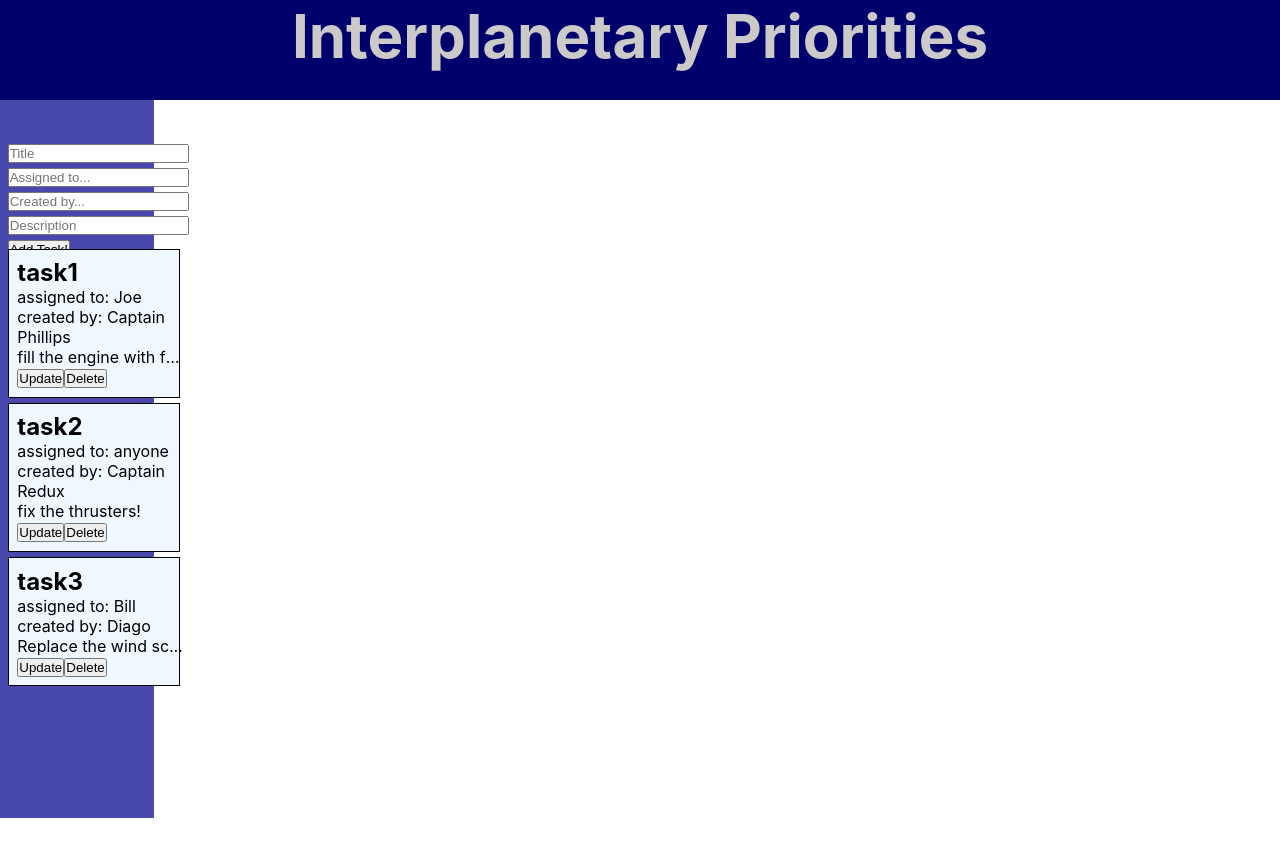
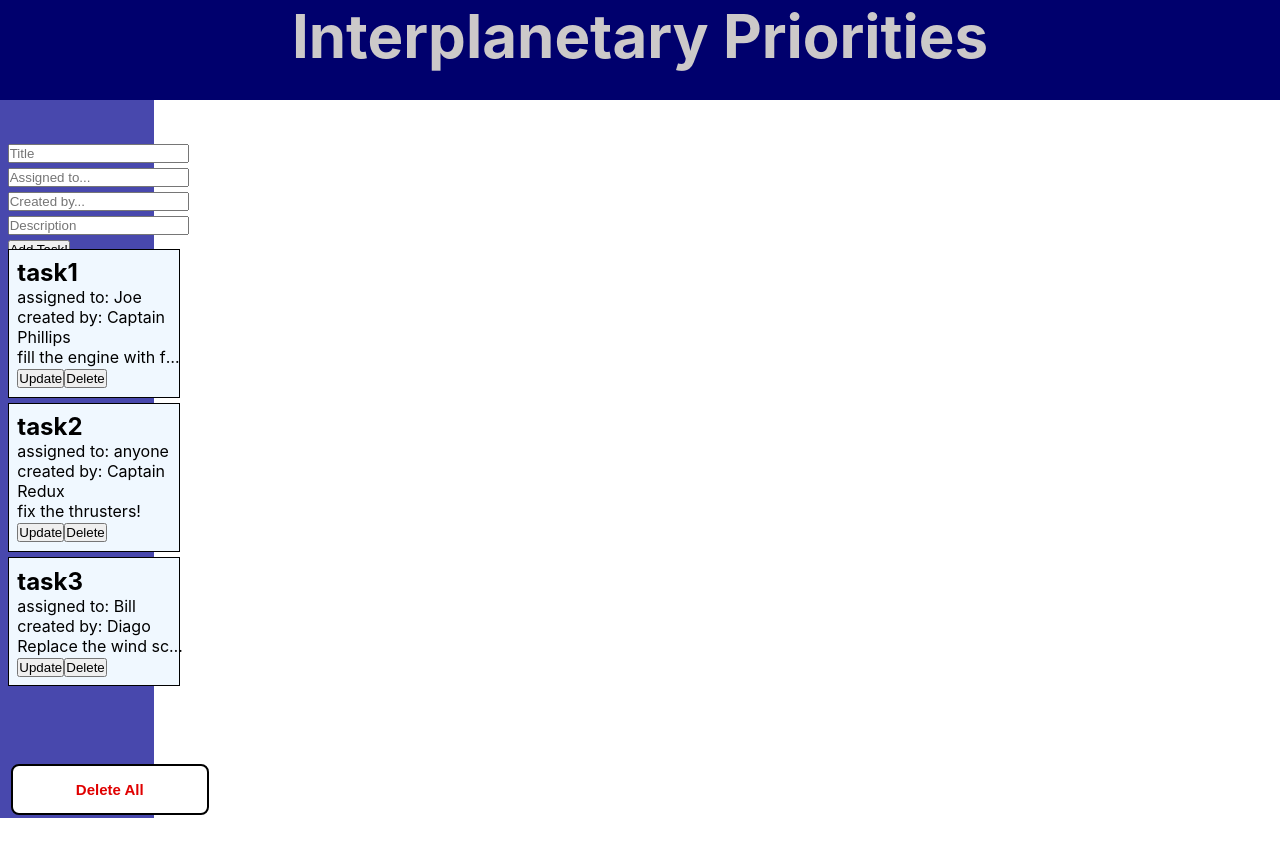
Before and after one commit to jss118/MarsMission, a React (Create React App) app: page / in a window 1280 px wide. After the commit the page ends 835 px from the top, so only its background shows below. Built offline with nearby package versions, Linux system fonts and the light colour scheme.

Commit message:
add "DeleteAllTasks" reducer, component & CSS

```diff
--- a/src/App.css
+++ b/src/App.css
@@ -82,3 +82,25 @@
 input {
   margin-bottom: 5px;
 }
+
+.deleteAll__button {
+  padding: 15px;
+  margin: 0 20% 2% 7%;
+  width: 198px;
+  background-color: white;
+  color: rgb(224, 0, 0);
+  font-size: 15px;
+  font-weight: bold;
+  border: 2px solid black;
+  border-radius: 8px;
+}
+
+.deleteAll__button:hover {
+  cursor: pointer;
+  color: white;
+  background-color: red;
+}
+
+.deleteAll__button:active {
+  opacity: 0.7;
+}
--- a/src/App.js
+++ b/src/App.js
@@ -1,6 +1,7 @@
 import React from "react";
 import "./App.css";
 import AddTaskForm from "./components/AddTaskForm";
+import DeleteAllTasks from "./components/DeleteAllTasks";
 import Header from "./components/Header";
 import TaskList from "./components/TaskList";
 
@@ -12,6 +13,7 @@ function App() {
         <div className="sidePanel__div">
           <AddTaskForm />
           <TaskList />
+          <DeleteAllTasks />
         </div>
       </div>
     </div>
--- /dev/null
+++ b/src/components/DeleteAllTasks.jsx
@@ -0,0 +1,21 @@
+import React from "react";
+import { useDispatch, useSelector } from "react-redux";
+import { deleteAll } from "../redux/taskSlice";
+
+const DeleteAllTasks = () => {
+  const dispatch = useDispatch();
+  const tasks = useSelector(state => state.tasks);
+
+  return (
+    <button
+      className="deleteAll__button"
+      onClick={() => {
+        dispatch(deleteAll(tasks));
+      }}
+    >
+      Delete All
+    </button>
+  );
+};
+
+export default DeleteAllTasks;
--- a/src/redux/taskSlice.js
+++ b/src/redux/taskSlice.js
@@ -54,9 +54,13 @@ const taskSlice = createSlice({
       });
       return state;
     },
+    deleteAll: state => {
+      state = [];
+      return state;
+    },
   },
 });
 
-export const { addTask, removeTask, updateTask } = taskSlice.actions;
+export const { addTask, removeTask, updateTask, deleteAll } = taskSlice.actions;
 
 export default taskSlice.reducer;
```
